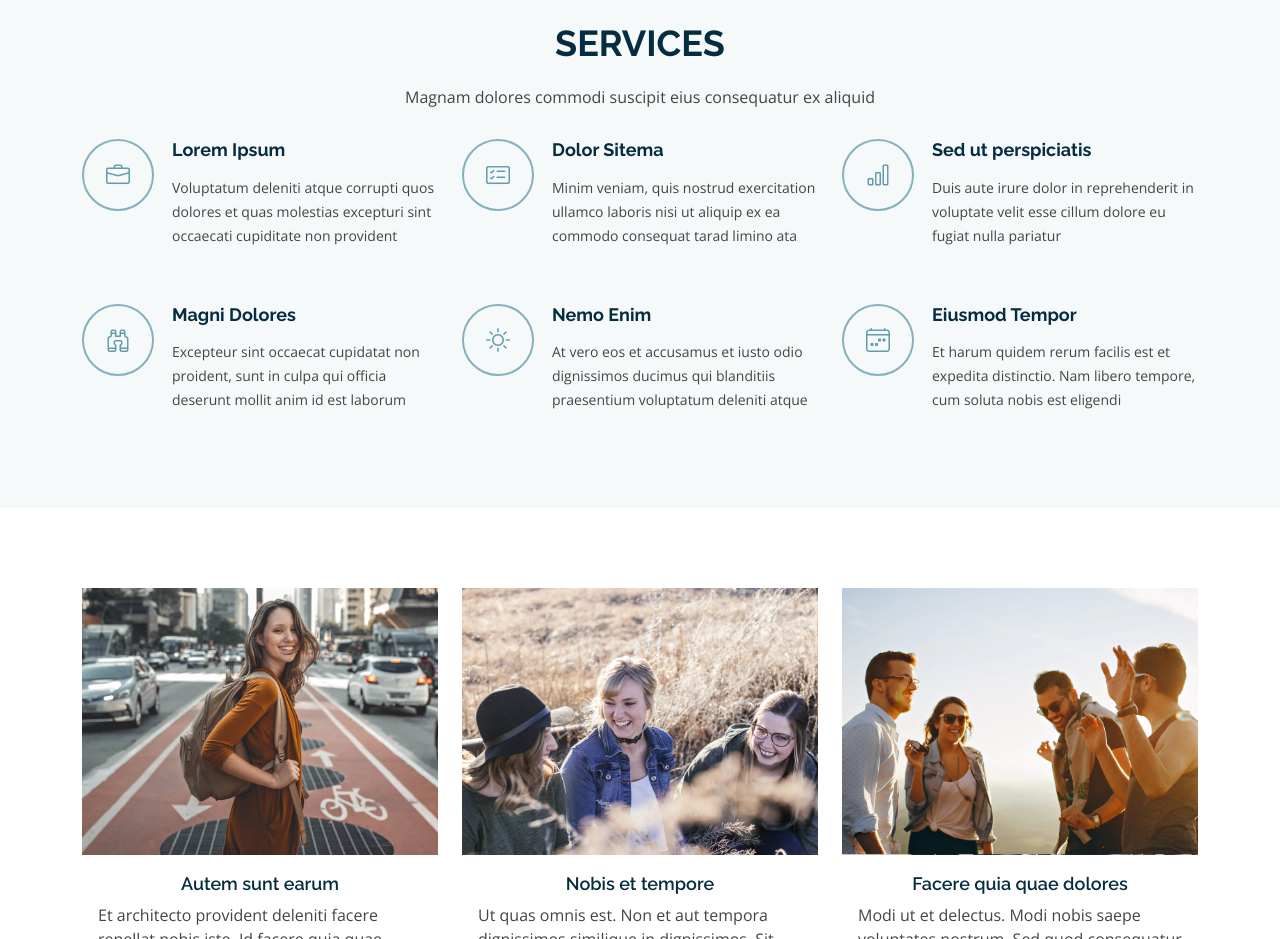
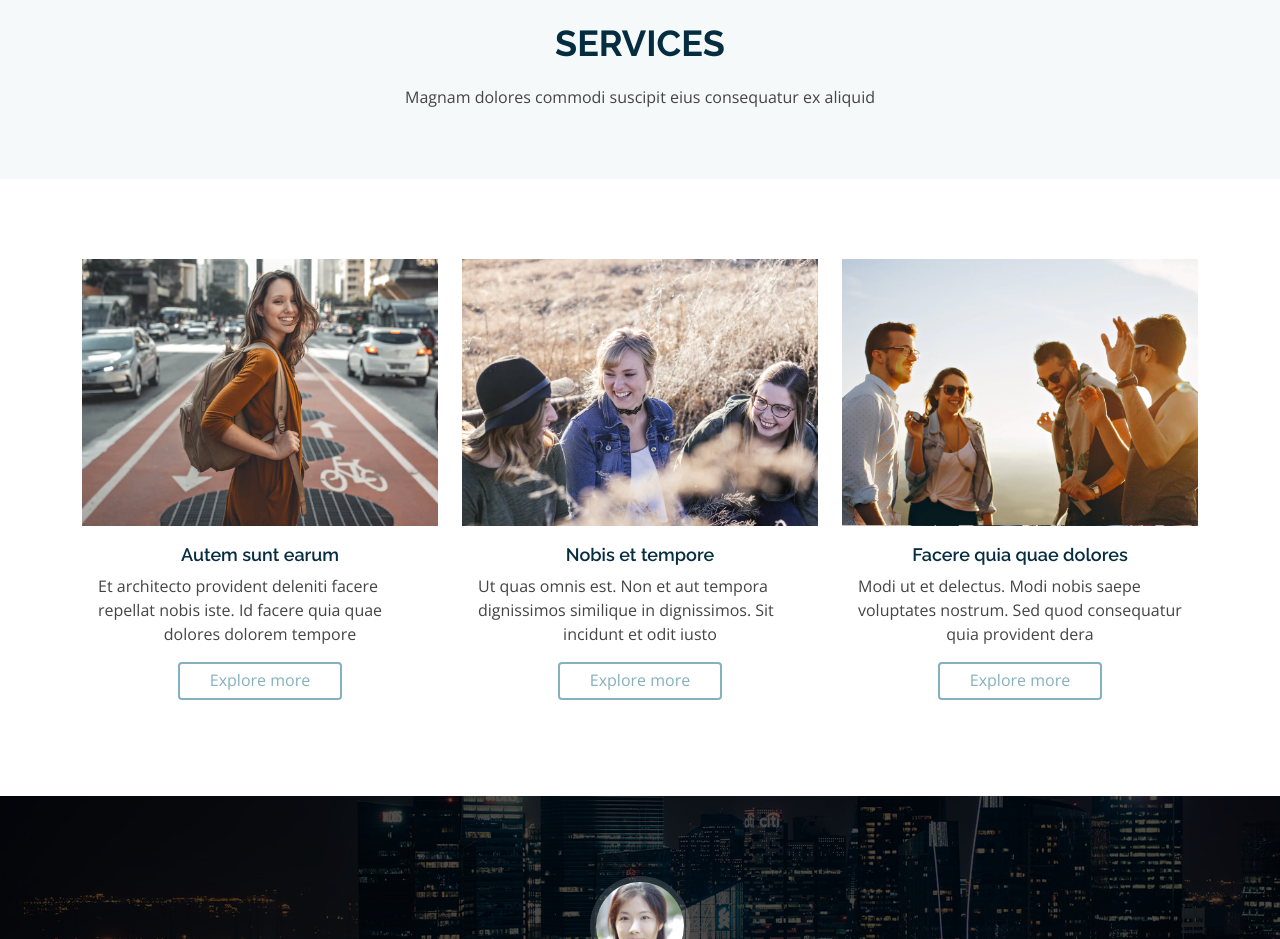
Before and after one commit to Mohammad-Almazloum/Web0, a plain HTML site: page index.html in a window 1280 px wide. Shown: the part 1160-2099 px from the top of the page. Drawn offline with nearby package versions, Linux system fonts and the light colour scheme; no server answers.

Commit message:
3rd commit

```diff
--- a/index.html
+++ b/index.html
@@ -131,36 +131,7 @@
         </div>
 
         <div class="row" id="RH">
-          <div class="col-lg-4 col-md-6 icon-box">
-            <div class="icon"><i class="bi bi-briefcase"></i></div>
-            <h4 class="title"><a href="">Lorem Ipsum</a></h4>
-            <p class="description">Voluptatum deleniti atque corrupti quos dolores et quas molestias excepturi sint occaecati cupiditate non provident</p>
-          </div>
-          <div class="col-lg-4 col-md-6 icon-box">
-            <div class="icon"><i class="bi bi-card-checklist"></i></div>
-            <h4 class="title"><a href="">Dolor Sitema</a></h4>
-            <p class="description">Minim veniam, quis nostrud exercitation ullamco laboris nisi ut aliquip ex ea commodo consequat tarad limino ata</p>
-          </div>
-          <div class="col-lg-4 col-md-6 icon-box">
-            <div class="icon"><i class="bi bi-bar-chart"></i></div>
-            <h4 class="title"><a href="">Sed ut perspiciatis</a></h4>
-            <p class="description">Duis aute irure dolor in reprehenderit in voluptate velit esse cillum dolore eu fugiat nulla pariatur</p>
-          </div>
-          <div class="col-lg-4 col-md-6 icon-box">
-            <div class="icon"><i class="bi bi-binoculars"></i></div>
-            <h4 class="title"><a href="">Magni Dolores</a></h4>
-            <p class="description">Excepteur sint occaecat cupidatat non proident, sunt in culpa qui officia deserunt mollit anim id est laborum</p>
-          </div>
-          <div class="col-lg-4 col-md-6 icon-box">
-            <div class="icon"><i class="bi bi-brightness-high"></i></div>
-            <h4 class="title"><a href="">Nemo Enim</a></h4>
-            <p class="description">At vero eos et accusamus et iusto odio dignissimos ducimus qui blanditiis praesentium voluptatum deleniti atque</p>
-          </div>
-          <div class="col-lg-4 col-md-6 icon-box">
-            <div class="icon"><i class="bi bi-calendar4-week"></i></div>
-            <h4 class="title"><a href="">Eiusmod Tempor</a></h4>
-            <p class="description">Et harum quidem rerum facilis est et expedita distinctio. Nam libero tempore, cum soluta nobis est eligendi</p>
-          </div>
+
         </div>
 
       </div>
```
